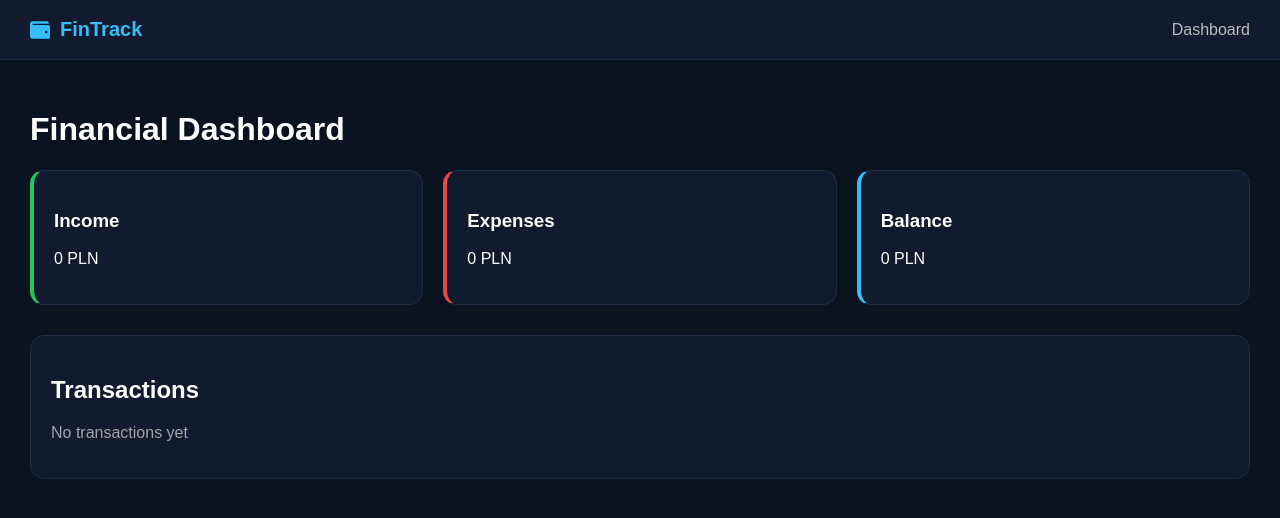
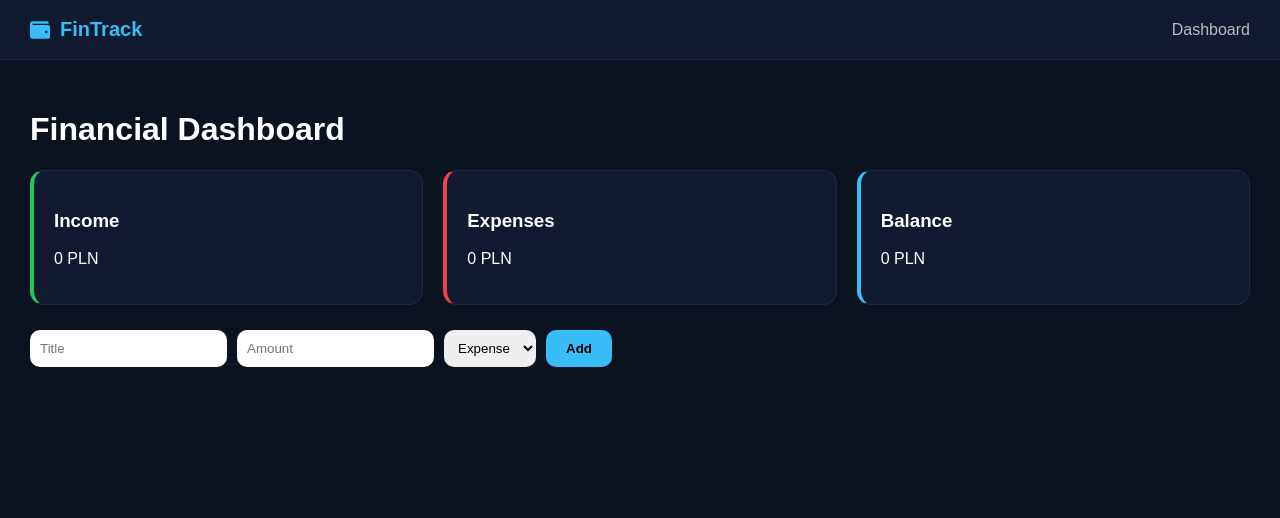
Before and after one commit to Ivan-Dorn/Aplikacja-z-synchronizacj-, a React (Vite) app: page / in a window 1280 px wide. Shown: the top 518 px of the page. Built offline with nearby package versions, Linux system fonts and the light colour scheme.

Commit message:
Add transaction form and state management

```diff
--- /dev/null
+++ b/src/components/TransactionForm.jsx
@@ -0,0 +1,51 @@
+import { useState } from "react";
+
+function TransactionForm({ addTransaction }) {
+  const [title, setTitle] = useState("");
+  const [amount, setAmount] = useState("");
+  const [type, setType] = useState("expense");
+
+  const handleSubmit = (e) => {
+    e.preventDefault();
+
+    if (!title || !amount) return;
+
+    const newTransaction = {
+      id: crypto.randomUUID(),
+      title,
+      amount: Number(amount),
+      type,
+    };
+
+    addTransaction(newTransaction);
+
+    setTitle("");
+    setAmount("");
+  };
+
+  return (
+    <form className="form" onSubmit={handleSubmit}>
+      <input
+        placeholder="Title"
+        value={title}
+        onChange={(e) => setTitle(e.target.value)}
+      />
+
+      <input
+        type="number"
+        placeholder="Amount"
+        value={amount}
+        onChange={(e) => setAmount(e.target.value)}
+      />
+
+      <select value={type} onChange={(e) => setType(e.target.value)}>
+        <option value="expense">Expense</option>
+        <option value="income">Income</option>
+      </select>
+
+      <button>Add</button>
+    </form>
+  );
+}
+
+export default TransactionForm;
--- a/src/index.css
+++ b/src/index.css
@@ -78,3 +78,25 @@ body {
 .empty {
   opacity: 0.6;
 }
+.form {
+  margin-top: 25px;
+  display: flex;
+  gap: 10px;
+}
+
+.form input,
+.form select {
+  padding: 10px;
+  border-radius: 10px;
+  border: none;
+  outline: none;
+}
+
+.form button {
+  padding: 10px 20px;
+  border: none;
+  border-radius: 10px;
+  background: #38bdf8;
+  cursor: pointer;
+  font-weight: bold;
+}
--- a/src/pages/Dashboard.jsx
+++ b/src/pages/Dashboard.jsx
@@ -1,4 +1,23 @@
+import { useState } from "react";
+import TransactionForm from "../components/TransactionForm";
+
 function Dashboard() {
+  const [transactions, setTransactions] = useState([]);
+
+  const addTransaction = (transaction) => {
+    setTransactions([transaction, ...transactions]);
+  };
+
+  const income = transactions
+    .filter((t) => t.type === "income")
+    .reduce((acc, t) => acc + t.amount, 0);
+
+  const expense = transactions
+    .filter((t) => t.type === "expense")
+    .reduce((acc, t) => acc + t.amount, 0);
+
+  const balance = income - expense;
+
   return (
     <div className="container">
       <h1>Financial Dashboard</h1>
@@ -6,24 +25,21 @@ function Dashboard() {
       <div className="cards">
         <div className="card income">
           <h3>Income</h3>
-          <p>0 PLN</p>
+          <p>{income} PLN</p>
         </div>
 
         <div className="card expense">
           <h3>Expenses</h3>
-          <p>0 PLN</p>
+          <p>{expense} PLN</p>
         </div>
 
         <div className="card balance">
           <h3>Balance</h3>
-          <p>0 PLN</p>
+          <p>{balance} PLN</p>
         </div>
       </div>
 
-      <div className="panel">
-        <h2>Transactions</h2>
-        <p className="empty">No transactions yet</p>
-      </div>
+      <TransactionForm addTransaction={addTransaction} />
     </div>
   );
 }
```
